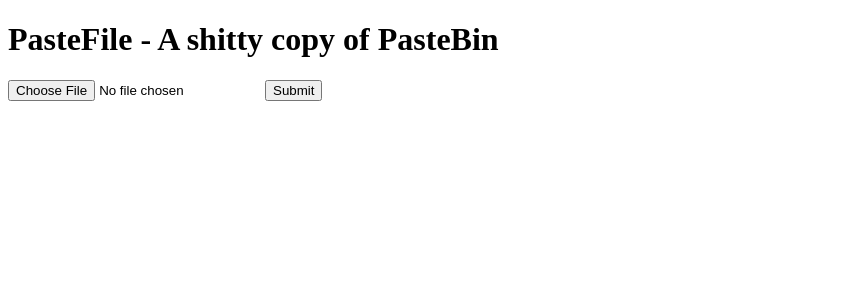
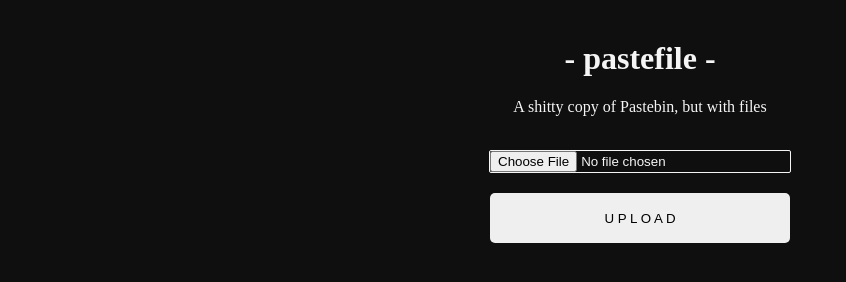
Before and after one commit to pabloruizp/pastefile, a website: page index.html in a window 1280 px wide. Shown: the whole page, without its empty margins (0-846 px from the left). Drawn offline with Linux system fonts and the light colour scheme.

Commit message:
Styles added

```diff
--- a/index.html
+++ b/index.html
@@ -2,13 +2,79 @@
 <html>
   <head>
     <meta charset="utf-8" />
+    <style>
+
+      * {
+        text-align: center;
+        color: whitesmoke;
+      }
+
+      body {
+          width: 100%;
+          margin: 0;
+          background-color: #0f0f0f;
+      }
+
+      H1 {
+        margin-top: 5vh;
+      }
+
+      H1 a {
+        text-decoration: none;
+      }
+
+      form input {
+        width: 20%;
+        min-width: 300px;
+        margin-bottom: 20px;
+      }
+
+      .fFile {
+        border-color: white;
+        border-radius: 2px;
+        border: 1px solid;
+      }
+
+      .sButton {
+        color: black;
+        height: 50px;
+        border-radius: 5px;
+        border: none;
+      }
+
+      .good {
+        color: #94d6a6;
+      }
+
+    </style>
+    <meta name="viewport" content="width=device-width, initial-scale=1.0">
   </head>
   <body>
-      <h1>PasteFile - A shitty copy of PasteBin</h1>
+      <h1><a href="/">- pastefile -</a></h1>
+      <p>A shitty copy of Pastebin, but with files</p>
+      <br>
+      <form action="/" enctype="multipart/form-data" method="POST">
+        <input id="avatar" name="avatar" type="file" class="fFile">
+        <br>
+        <input type="submit" value="U P L O A D" class="sButton">
+      </form>
 
-      <form action="/" enctype="multipart/form-data" method="POST">
-        <input id="avatar" name="avatar" type="file">
-        <input type="submit">
-      </form>
+      <p id="log">Sample text</p>
+
+      <script>
+        const queryString = window.location.search;
+        const urlParams = new URLSearchParams(queryString);
+
+        const name = urlParams.get("name")
+        const ext = urlParams.get("ext")
+
+        if (!name || !ext) {
+          document.getElementById("log").innerHTML = ""
+        } else {
+
+          let url = location.protocol + '//' + location.host + location.pathname + 'files/' + name + '.' + ext
+          document.getElementById("log").innerHTML = '<p class="good">File uploaded!</p><a href="' + url + '">' + url + '</a>'
+        }
+      </script>
   </body>
 </html>
```
Also changed, not shown: app.js (+5 -3 lines).
